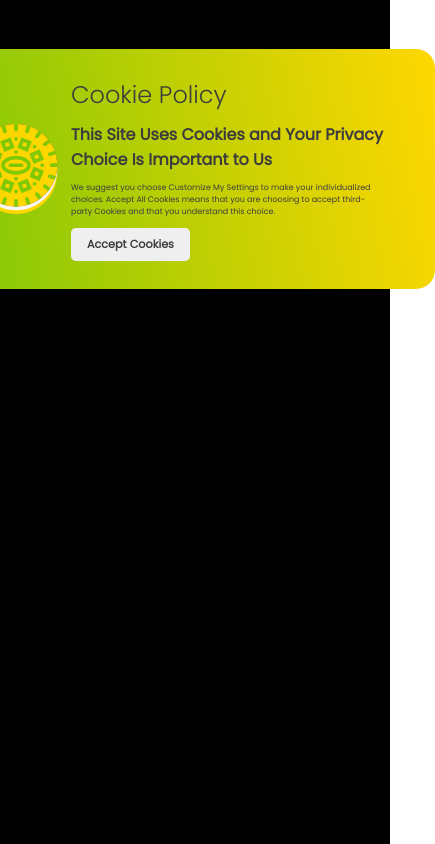
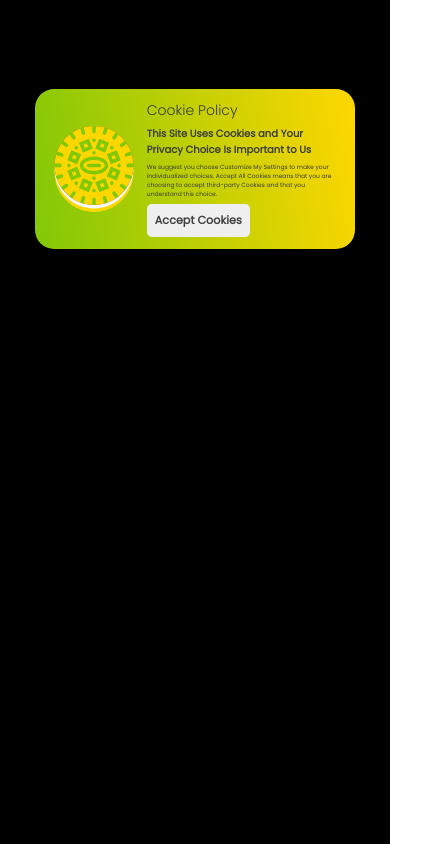
Before and after one commit to michaelpaulcuccia/gsap_animations, a Next.js app in the folder client/: page / in a window 390 px wide. Shown: the whole page, 435 px wide, since content can reach past the window. Built offline with nearby package versions, Linux system fonts and the light colour scheme.

Commit message:
mobile responsive

```diff
--- a/client/styles/Cookie.module.css
+++ b/client/styles/Cookie.module.css
@@ -60,10 +60,43 @@
   font-size: 0.7rem;
   border-radius: 0.3rem;
   transition: background-color 0.75s ease-out;
-  transition: color 0.65s ease-in;
+  transition: color 0.25s ease-in;
+  cursor: pointer;
 }
 
 .buttonClass:hover {
   background-color: #adadad;
   color: #e0e0e0;
 }
+
+@media (max-width: 400px) {
+  .cookiecontainer {
+    height: 10rem;
+    width: 20rem;
+  }
+
+  .cookietitle {
+    font-size: 14px;
+    font-weight: lighter;
+    padding-bottom: 5px;
+  }
+
+  .cookiesubtitle {
+    font-weight: bold;
+    font-size: 10px;
+    padding-bottom: 5px;
+  }
+
+  .legal {
+    font-size: 6px;
+    padding-bottom: 5px;
+  }
+
+  .buttonClass {
+    padding: 0.5rem;
+    font-size: 0.7rem;
+    border-radius: 0.3rem;
+    transition: background-color 0.75s ease-out;
+    transition: color 0.25s ease-in;
+  }
+}
```
